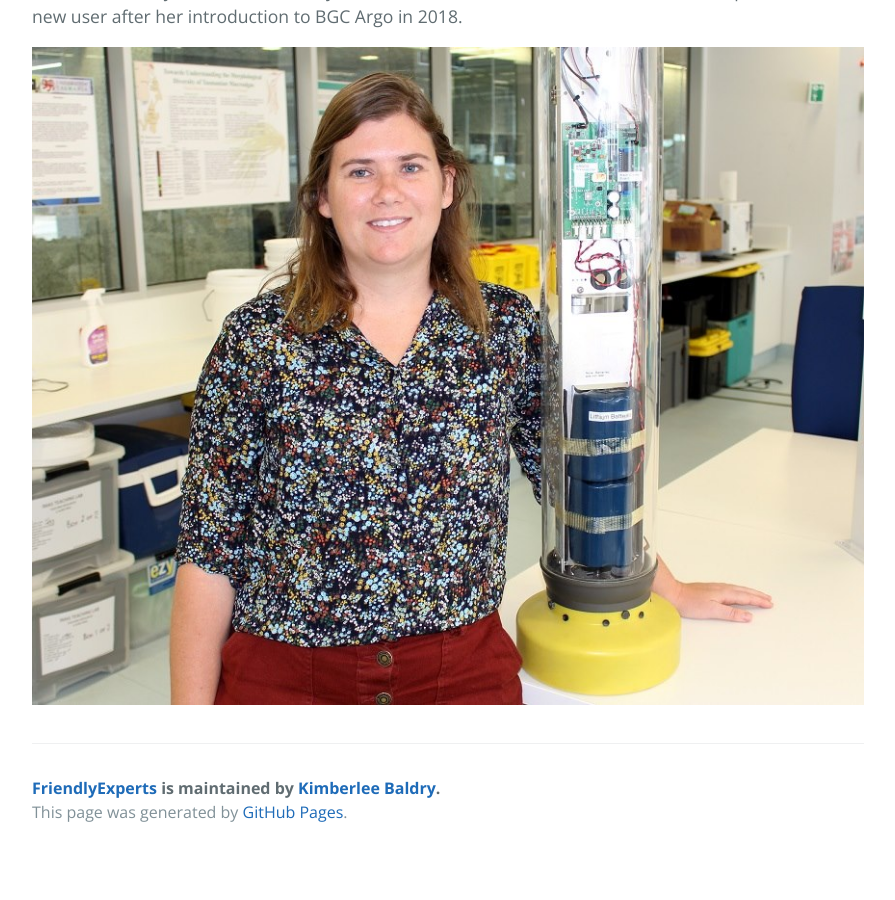
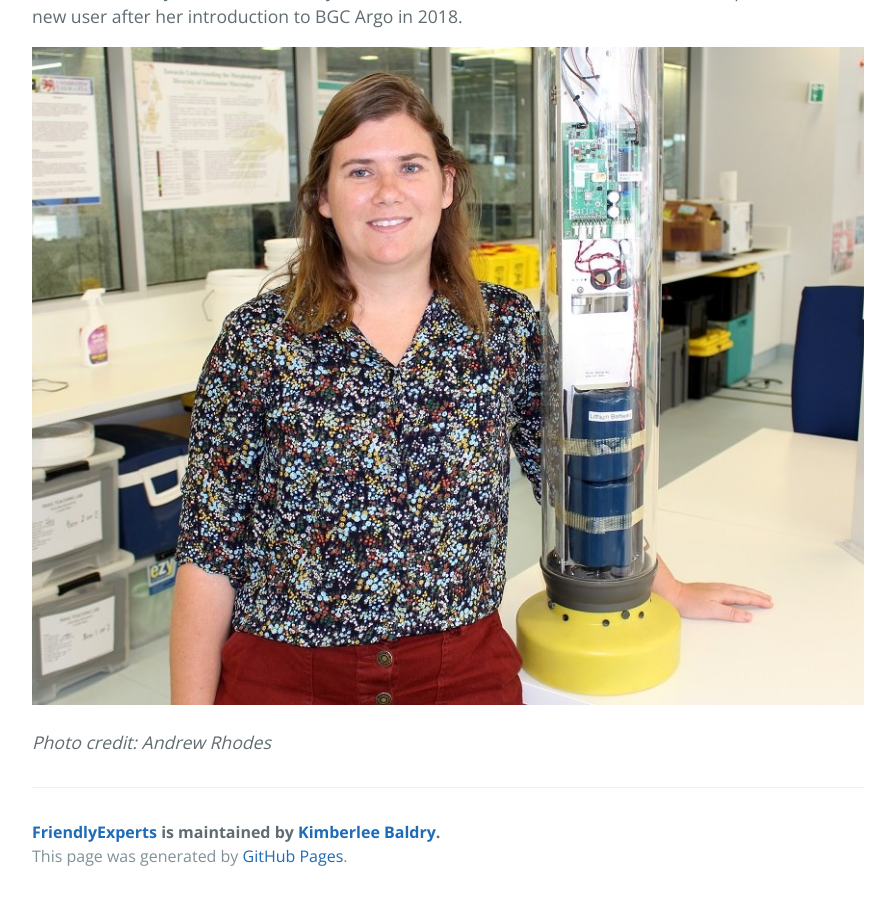
Before and after one commit to KimBaldry/FriendlyExperts, a Jekyll site: the page built from index.md, in a window 1280 px wide and 900 px high, scrolled down 684 px. Shown: the whole window, without its empty margins (192-1087 px from the left). Built offline with Jekyll 4.4.1, drawn with Linux system fonts in a browser that asks for light colours; our own code applies the rules of GitHub Pages for plain Markdown files; before the commit the page ends 1540 px from its top, so only the background shows below that.

Commit message:
Update index.md

```diff
--- a/index.md
+++ b/index.md
@@ -9,3 +9,5 @@ The BGC Argo program is a network of robotic floats equiped with biogeochemical
 This is a continuing, collaborative effort to support new users of BGC Argo data. Led by PhD student Kimberlee Baldry from the University of Tasmania, it was established from her own experiences as a new user after her introduction to BGC Argo in 2018.
 
 ![KimBaldry](SCAR_profile.jpg)
+
+*Photo credit: Andrew Rhodes*
```
